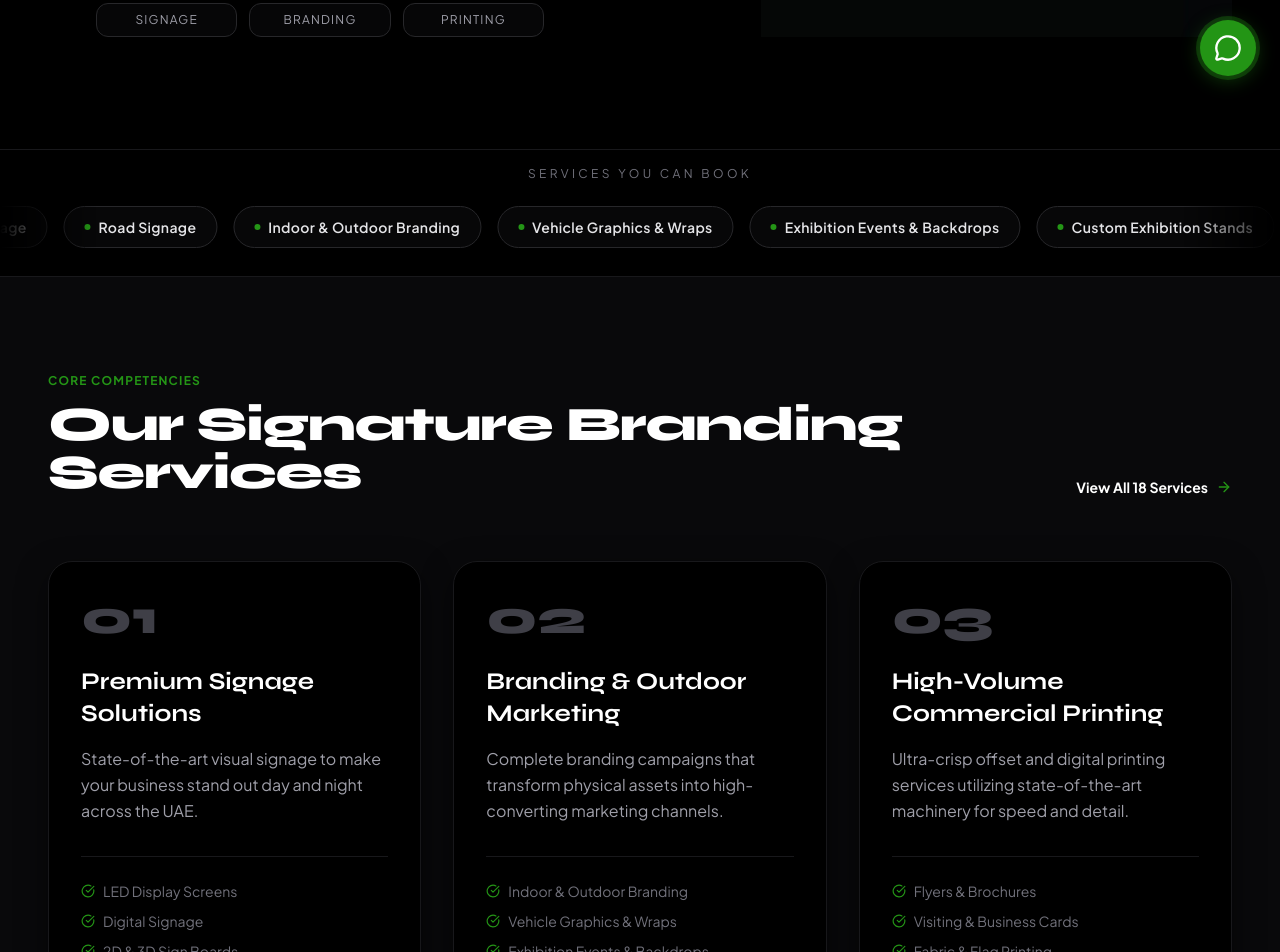
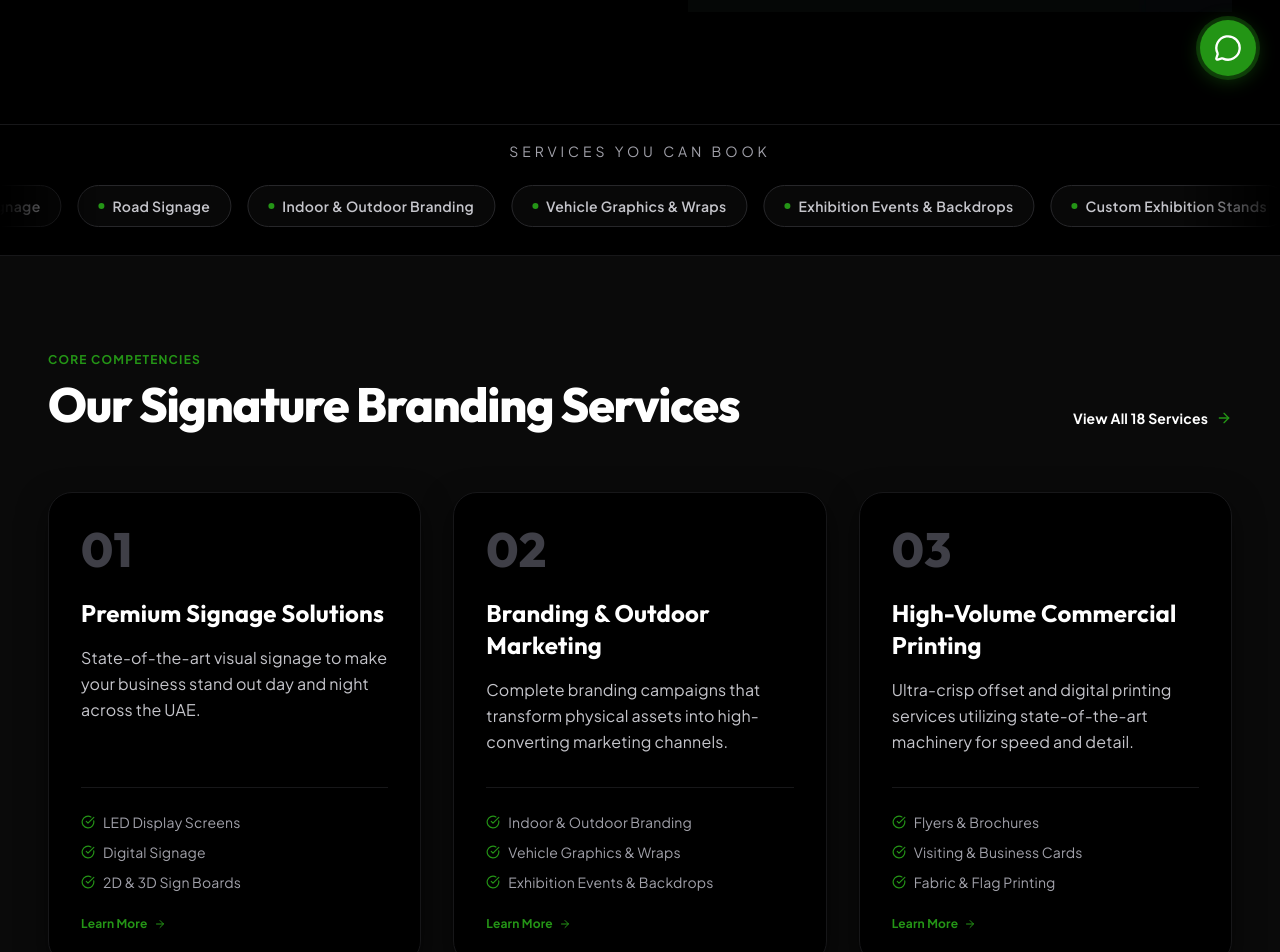
Before and after one commit to yunus-karatt/falsafi, a Next.js app: page / in a window 1280 px wide. Shown: the part 700-1652 px from the top of the page. Built offline with nearby package versions, Linux system fonts and the light colour scheme.

Commit message:
feat: add persistent theme toggle with dark default

```diff
--- a/src/app/about/page.tsx
+++ b/src/app/about/page.tsx
@@ -199,7 +199,7 @@ export default function About() {
               <h4 className="font-syne text-base md:text-lg font-bold text-white mb-2">
                 100% In-House Assembly
               </h4>
-              <p className="font-body text-xs md:text-sm text-zinc-500 leading-relaxed">
+              <p className="font-body text-sm text-zinc-500 leading-relaxed">
                 No third-party markups. We own our CNC cutters, metal benders, wide format printers, and LED configuration setups.
               </p>
             </div>
@@ -210,7 +210,7 @@ export default function About() {
               <h4 className="font-syne text-base md:text-lg font-bold text-white mb-2">
                 Extreme Climate Tested
               </h4>
-              <p className="font-body text-xs md:text-sm text-zinc-500 leading-relaxed">
+              <p className="font-body text-sm text-zinc-500 leading-relaxed">
                 All metals, acrylic coatings, and vinyl wraps are calibrated to withstand the harsh UV and salinity elements of Ajman and Dubai coasts.
               </p>
             </div>
@@ -221,7 +221,7 @@ export default function About() {
               <h4 className="font-syne text-base md:text-lg font-bold text-white mb-2">
                 Municipality Compliance
               </h4>
-              <p className="font-body text-xs md:text-sm text-zinc-500 leading-relaxed">
+              <p className="font-body text-sm text-zinc-500 leading-relaxed">
                 We handle layouts and certification drafts compliant with RTA, Civil Defense, and local municipalities for safe facade sign board setups.
               </p>
             </div>
--- a/src/app/globals.css
+++ b/src/app/globals.css
@@ -7,29 +7,77 @@
   --color-brand-hover: #2eb41e;
   --color-brand-dark: #196f0f;
 
-  --font-syne: var(--font-syne), sans-serif;
+  --font-syne: var(--font-outfit), sans-serif;
   --font-body: var(--font-plus-jakarta), sans-serif;
+
+  /* Redefining standard colors to dynamically use CSS variables */
+  --color-black: var(--color-bg-base);
+  --color-zinc-950: var(--color-bg-card);
+  --color-zinc-900: var(--color-bg-panel);
+  --color-zinc-850: var(--color-border-medium);
+  --color-zinc-800: var(--color-border-strong);
+
+  --color-white: var(--color-txt-primary);
+  --color-zinc-200: var(--color-txt-secondary);
+  --color-zinc-300: var(--color-txt-secondary);
+  --color-zinc-400: var(--color-txt-secondary);
+  --color-zinc-500: var(--color-txt-muted);
+  --color-zinc-600: var(--color-border-strong);
 
   --animate-pulse-slow: pulse 3s cubic-bezier(0.4, 0, 0.6, 1) infinite;
   --animate-glow: glow 2s ease-in-out infinite alternate;
 }
 
 :root {
+  /* Default is Dark Mode colors */
   --background: #171719;
   --foreground: #ffffff;
+
+  --color-bg-base: #000000;
+  --color-bg-panel: #171719;
+  --color-bg-card: #0a0a0a;
+
+  --color-txt-primary: #ffffff;
+  --color-txt-secondary: #c5c5cb;
+  --color-txt-muted: #a1a1aa;
+
+  --color-border-subtle: rgba(255, 255, 255, 0.05);
+  --color-border-medium: #1e1e20;
+  --color-border-strong: #27272a;
+}
+
+html.light {
+  /* Light Mode overrides */
+  --background: #f4f4f5;
+  --foreground: #09090b;
+
+  --color-bg-base: #ffffff;
+  --color-bg-panel: #f4f4f5;
+  --color-bg-card: #ffffff;
+
+  --color-txt-primary: #09090b;
+  --color-txt-secondary: #27272a;
+  --color-txt-muted: #71717a;
+
+  --color-border-subtle: rgba(0, 0, 0, 0.05);
+  --color-border-medium: #e4e4e7;
+  --color-border-strong: #d4d4d8;
 }
 
 html {
   scroll-behavior: smooth;
-  background-color: #171719;
-  color: #ffffff;
+  background-color: var(--background);
+  color: var(--foreground);
 }
 
 body {
-  background-color: #171719;
-  color: #ffffff;
+  background-color: var(--background);
+  color: var(--foreground);
   font-family: var(--font-plus-jakarta), sans-serif;
   overflow-x: hidden;
+  line-height: 1.6;
+  letter-spacing: 0.01em;
+  transition: background-color 0.3s ease, color 0.3s ease;
 }
 
 /* Custom Utilities for cinematic glowing borders & scrollbars */
@@ -49,18 +97,18 @@ body {
   pointer-events: none;
 }
 
-/* Smooth custom scrollbars for dark theme */
+/* Smooth custom scrollbars for dark/light themes */
 ::-webkit-scrollbar {
   width: 8px;
   height: 8px;
 }
 
 ::-webkit-scrollbar-track {
-  background: #0a0a0a;
+  background: var(--color-bg-base);
 }
 
 ::-webkit-scrollbar-thumb {
-  background: #222222;
+  background: var(--color-border-strong);
   border-radius: 4px;
 }
 
@@ -74,6 +122,12 @@ body {
   backdrop-filter: blur(12px);
   -webkit-backdrop-filter: blur(12px);
   border: 1px solid rgba(255, 255, 255, 0.05);
+  transition: background-color 0.3s ease, border-color 0.3s ease;
+}
+
+html.light .glass-panel {
+  background: rgba(255, 255, 255, 0.7);
+  border: 1px solid rgba(0, 0, 0, 0.08);
 }
 
 .glass-panel-glow {
@@ -82,6 +136,65 @@ body {
   -webkit-backdrop-filter: blur(16px);
   border: 1px solid rgba(36, 149, 22, 0.15);
   box-shadow: 0 4px 30px rgba(36, 149, 22, 0.05);
+  transition: background-color 0.3s ease, border-color 0.3s ease;
+}
+
+html.light .glass-panel-glow {
+  background: rgba(255, 255, 255, 0.85);
+  border: 1px solid rgba(36, 149, 22, 0.25);
+  box-shadow: 0 4px 30px rgba(36, 149, 22, 0.08);
+}
+
+/* Force light-mode utility overrides for existing hardcoded classes */
+html.light .bg-black {
+  background-color: var(--color-bg-base) !important;
+}
+
+html.light .bg-black\/95,
+html.light .bg-black\/90,
+html.light .bg-black\/85,
+html.light .bg-black\/80,
+html.light .bg-black\/70 {
+  background-color: color-mix(in srgb, var(--color-bg-base) 90%, transparent) !important;
+}
+
+html.light .bg-zinc-950 {
+  background-color: var(--color-bg-card) !important;
+}
+
+html.light .bg-zinc-900 {
+  background-color: var(--color-bg-panel) !important;
+}
+
+html.light .text-white {
+  color: var(--color-txt-primary) !important;
+}
+
+html.light .text-zinc-300,
+html.light .text-zinc-400 {
+  color: var(--color-txt-secondary) !important;
+}
+
+html.light .text-zinc-500,
+html.light .text-zinc-600 {
+  color: var(--color-txt-muted) !important;
+}
+
+html.light .border-zinc-900,
+html.light .border-zinc-900\/80,
+html.light .border-zinc-800 {
+  border-color: var(--color-border-strong) !important;
+}
+
+html.light .from-black,
+html.light .via-black\/85,
+html.light .via-black\/80,
+html.light .via-black\/40,
+html.light .to-black\/40,
+html.light .to-black {
+  --tw-gradient-from: color-mix(in srgb, var(--color-bg-base) 92%, transparent) var(--tw-gradient-from-position) !important;
+  --tw-gradient-via: color-mix(in srgb, var(--color-bg-panel) 84%, transparent) var(--tw-gradient-via-position) !important;
+  --tw-gradient-to: color-mix(in srgb, var(--color-bg-card) 0%, transparent) var(--tw-gradient-to-position) !important;
 }
 
 /* Art/creative class page custom styling */
--- a/src/app/page.tsx
+++ b/src/app/page.tsx
@@ -105,7 +105,7 @@ export default function Home() {
               transition={{ duration: 0.8 }}
               className="text-left max-w-4xl"
             >
-              <div className="inline-flex items-center gap-2 px-4 py-2 rounded-full bg-zinc-950/80 border border-zinc-800 backdrop-blur-md mb-6 text-brand font-body text-[11px] font-semibold tracking-[0.2em] uppercase">
+              <div className="inline-flex items-center gap-2 px-4 py-2 rounded-full bg-zinc-950/80 border border-zinc-800 backdrop-blur-md mb-6 text-brand font-body text-xs font-semibold tracking-[0.2em] uppercase">
                 <Shield className="w-3.5 h-3.5" />
                 Ajman
               </div>
@@ -142,7 +142,7 @@ export default function Home() {
                     key={item}
                     className="rounded-xl text-center border border-zinc-800 bg-zinc-950/70 px-3 py-2"
                   >
-                    <p className="font-body text-[11px] sm:text-xs uppercase tracking-widest text-zinc-400">
+                    <p className="font-body text-xs sm:text-sm uppercase tracking-widest text-zinc-400">
                       {item}
                     </p>
                   </div>
@@ -166,7 +166,7 @@ export default function Home() {
       {/* 2. Opening Soon Services Marquee */}
       <section className="py-4 bg-black border-y border-zinc-900 relative z-20 overflow-hidden">
         <div className="max-w-7xl mx-auto px-6 md:px-12 mb-3">
-          <p className="font-body text-[11px] md:text-xs uppercase tracking-[0.28em] text-zinc-500 text-center">
+          <p className="font-body text-xs md:text-sm uppercase tracking-[0.28em] text-zinc-500 text-center">
              Services You Can Book
           </p>
         </div>
@@ -239,7 +239,7 @@ export default function Home() {
                 </div>
 
                 <div className="relative z-10 mt-8 border-t border-zinc-900 pt-6">
-                  <ul className="flex flex-col gap-2.5 font-body text-xs md:text-sm text-zinc-500">
+                  <ul className="flex flex-col gap-2.5 font-body text-sm text-zinc-500">
                     {category.services.slice(0, 3).map((srv) => (
                       <li
                         key={srv.id}
@@ -338,13 +338,13 @@ export default function Home() {
                 <div className="w-12 h-12 rounded-xl bg-brand/10 flex items-center justify-center text-brand mb-6 border border-brand/20">
                   <p.icon className="w-5 h-5" />
                 </div>
-                <span className="font-syne text-xs font-bold text-zinc-600 mb-2 uppercase tracking-widest">
+                <span className="font-syne text-sm font-bold text-zinc-500 mb-2 uppercase tracking-widest">
                   Step {p.step}
                 </span>
                 <h3 className="font-syne text-base md:text-lg font-bold text-white mb-3">
                   {p.title}
                 </h3>
-                <p className="font-body text-xs md:text-sm text-zinc-400 leading-relaxed">
+                <p className="font-body text-sm md:text-base text-zinc-400 leading-relaxed">
                   {p.desc}
                 </p>
               </div>
@@ -353,7 +353,7 @@ export default function Home() {
         </div>
       </section>
 
-      {/* 6. Featured Gallery Preview */}
+      {/* 6. Featured Gallery Preview - Hidden until shop inauguration
       <section className="py-24 bg-black relative z-20">
         <div className="max-w-7xl mx-auto px-6 md:px-12">
           <div className="flex flex-col md:flex-row items-start md:items-end justify-between gap-6 mb-16">
@@ -388,15 +388,14 @@ export default function Home() {
                   sizes="(max-width: 640px) 100vw, (max-width: 1024px) 50vw, 25vw"
                 />
 
-                {/* Hover overlay panel */}
                 <div className="absolute inset-0 bg-gradient-to-t from-black via-black/40 to-transparent opacity-0 group-hover:opacity-100 transition-all duration-300 flex flex-col justify-end p-6 z-10">
-                  <span className="font-body text-[10px] font-bold text-brand uppercase tracking-wider mb-1.5">
+                  <span className="font-body text-xs font-bold text-brand uppercase tracking-wider mb-1.5">
                     {item.categoryLabel}
                   </span>
                   <h3 className="font-syne text-base font-bold text-white leading-tight mb-2">
                     {item.title}
                   </h3>
-                  <div className="flex items-center justify-between text-zinc-500 text-xs border-t border-zinc-800 pt-2.5 mt-1.5 font-body">
+                  <div className="flex items-center justify-between text-zinc-500 text-sm border-t border-zinc-800 pt-2.5 mt-1.5 font-body">
                     <span>{item.client}</span>
                     <span>{item.location}</span>
                   </div>
@@ -406,6 +405,7 @@ export default function Home() {
           </div>
         </div>
       </section>
+      */}
 
       {/* 7. Client Testimonials */}
       <section className="py-24 bg-zinc-950 relative z-20">
@@ -448,7 +448,7 @@ export default function Home() {
                     <span className="text-sm font-bold text-white">
                       {t.name}
                     </span>
-                    <span className="text-xs text-zinc-500">
+                    <span className="text-sm text-zinc-500">
                       {t.role}, {t.company}
                     </span>
                   </div>
--- a/src/app/services/page.tsx
+++ b/src/app/services/page.tsx
@@ -102,7 +102,7 @@ export default function Services() {
   }, [activeFilter, allServices]);
 
   return (
-    <div className="min-h-screen bg-[#0a0a0b] text-white overflow-hidden">
+    <div className="min-h-screen bg-black text-white overflow-hidden">
       <Navbar />
 
       {/* Hero Section */}
--- a/src/app/sitemap.ts
+++ b/src/app/sitemap.ts
@@ -2,7 +2,7 @@ import { MetadataRoute } from "next";
 
 export default function sitemap(): MetadataRoute.Sitemap {
   const baseUrl = "https://falsafi.ae";
-  const routes = ["", "/about", "/services", "/portfolio", "/art", "/contact"];
+  const routes = ["", "/about", "/services", "/art", "/contact"];
 
   return routes.map((route) => ({
     url: `${baseUrl}${route}`,
```
Also changed, not shown: src/app/layout.tsx (+27 -5 lines), src/components/Footer.tsx (+2 -8 lines), src/components/Navbar.tsx (+45 -4 lines).
